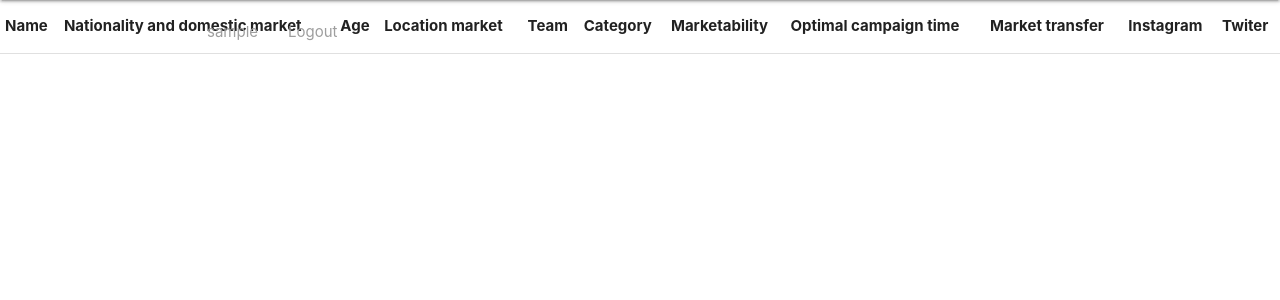
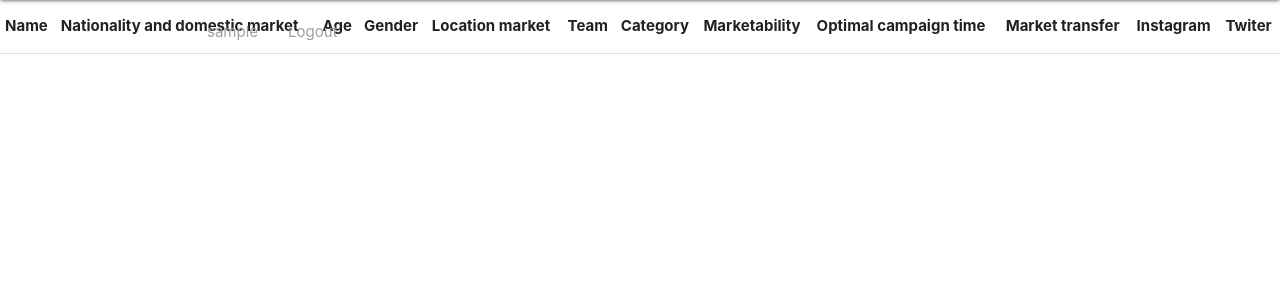
Before and after one commit to mikekeda/athletes, a Django app: page /crm in a window 1280 px wide. Shown: the part 64-364 px from the top of the page. Run offline with Django 3.2, Linux system fonts and the light colour scheme; the visitor is signed in with stand-in values (Sample User, id 1); lists and menus that the app fills with data are empty; some libraries are stand-ins or nearby versions.

Commit message:
Added gender field.

```diff
--- a/core/models.py
+++ b/core/models.py
@@ -6,6 +6,9 @@ class Athlete(models.Model):
     name = models.CharField(max_length=255)
     nationality_and_domestic_market = models.CharField(max_length=255)
     age = models.PositiveSmallIntegerField()
+    gender = models.CharField(max_length=15, default="male",choices=(
+        ("male", "Male"), ("female", "Female"),
+    ))
     location_market = models.CharField(max_length=255)
     team = models.CharField(max_length=255)
     category = models.CharField(max_length=255, choices=(
--- a/static/js/main.js
+++ b/static/js/main.js
@@ -10,6 +10,7 @@ $(document).ready( function () {
             { "data": "name" },
             { "data": "nationality_and_domestic_market" },
             { "data": "age" },
+            { "data": "gender" },
             { "data": "location_market" },
             { "data": "team" },
             { "data": "category" },
--- a/templates/base.html
+++ b/templates/base.html
@@ -55,6 +55,6 @@
     <script type="text/javascript" src="{% static 'node_modules/jquery/dist/jquery.min.js' %}"></script>
     <script type="text/javascript" src="{% static 'node_modules/materialize-css/dist/js/materialize.min.js' %}"></script>
     <script type="text/javascript" src="{% static 'node_modules/datatables/media/js/jquery.dataTables.min.js' %}"></script>
-    <script type="text/javascript" src="{% static 'js/main.js' %}"></script>
+    <script type="text/javascript" src="{% static 'js/main.js' %}?v=1"></script>
   </body>
 </html>
--- a/templates/home.html
+++ b/templates/home.html
@@ -11,6 +11,7 @@
                     <th>Name</th>
                     <th>Nationality and domestic market</th>
                     <th>Age</th>
+                    <th>Gender</th>
                     <th>Location market</th>
                     <th>Team</th>
                     <th>Category</th>
```
Also changed, not shown: core/migrations/0002_athlete_gender.py (added).
